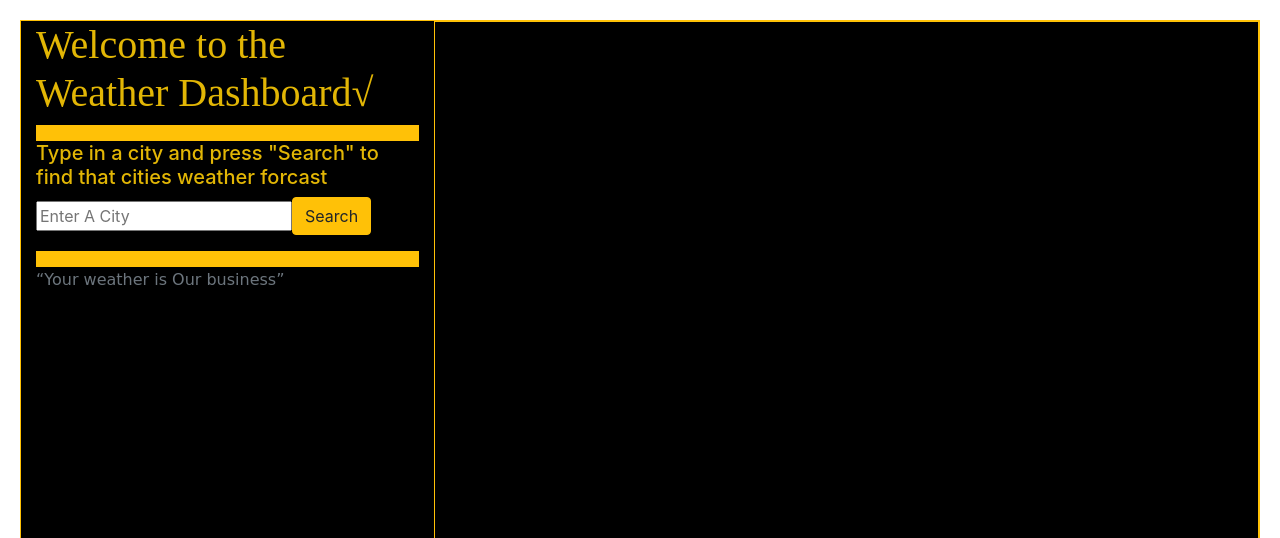
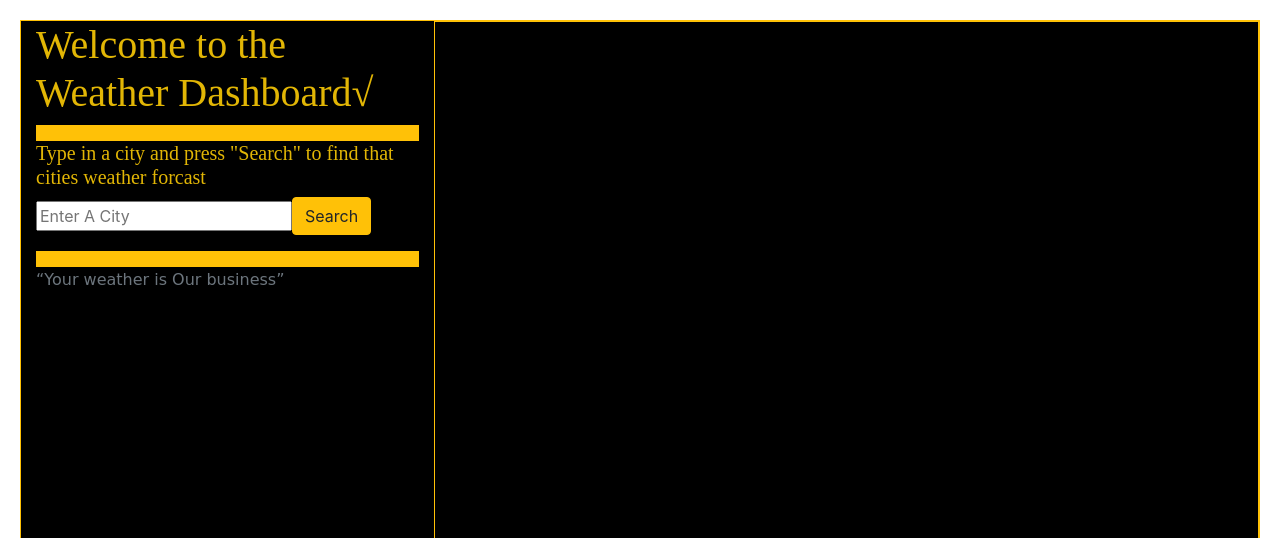
Before and after one commit to StevenSJones/weatherDashboardSixthEdition, a plain HTML site: page index.html in a window 1280 px wide. Shown: the top 538 px of the page. Drawn offline with nearby package versions, Linux system fonts and the light colour scheme; no server answers.

Commit message:
I changed the font on the h5 element.

```diff
--- a/style.css
+++ b/style.css
@@ -14,9 +14,12 @@ h1 {
   font: outline;
   color: rgb(226, 182, 5);
 }
-footer {
-  width: 100%;
-  height: max-content;
+h5 {
+  font-family: "Times New Roman", serif;
+  font: outline;
+  font:;
+  font: bolder;
+
 }
 
 #leftPanel {
```
